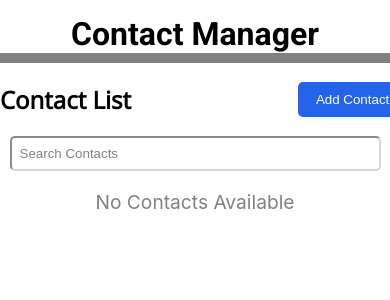
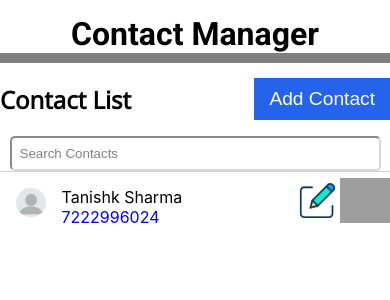
Before and after one commit to tanishk15sharma/Contact-Manager-APP, a React (Create React App) app: page / in a window 390 px wide. Shown: the top 300 px of the page. Built offline with nearby package versions, Linux system fonts and the light colour scheme; data requests are answered from the project's data file; grey boxes are pictures that could not be loaded.

Commit message:
fix btn responsive

```diff
--- a/server-api/db.json
+++ b/server-api/db.json
@@ -1,3 +1,9 @@
 {
-  "contacts": []
+  "contacts": [
+    {
+      "id": "da7f3262-33a3-4f9d-9d07-29c1bffb5ca0",
+      "name": "Tanishk Sharma",
+      "number": "7222996024"
+    }
+  ]
 }
--- a/src/components/Contact.css
+++ b/src/components/Contact.css
@@ -130,9 +130,10 @@ a {
   padding: 10px 15px;
   cursor: pointer;
   color: white;
-  border-radius: 5px;
-  margin-left: 16%;
-  width: 110px;
+  /* border-radius: 5px; */
+  /* margin-left: 16%; */
+  /* width: 110px; */
+  font-size: larger;
 }
 .add-contact-btn:hover {
   background-color: #477cf0;
```
